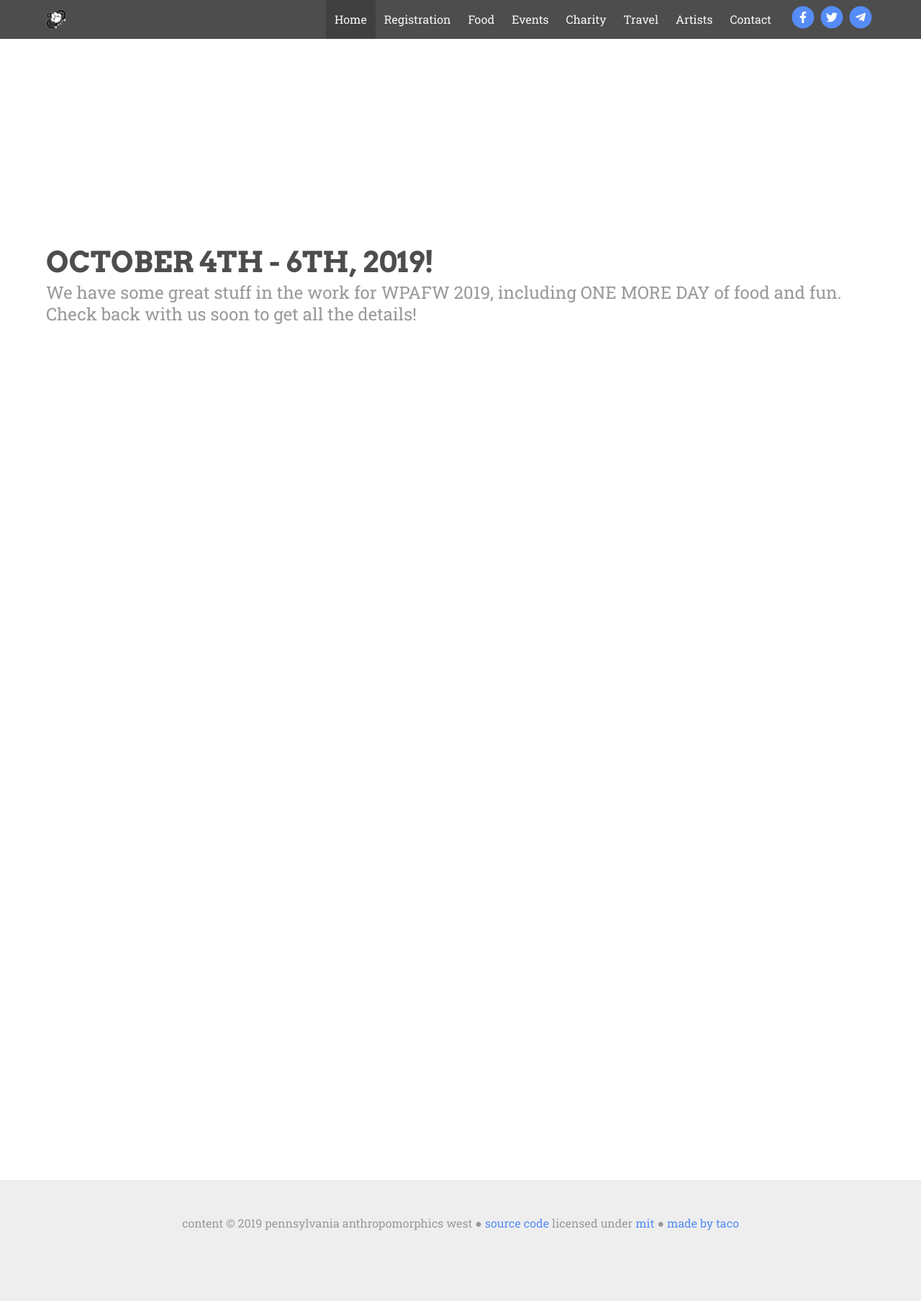
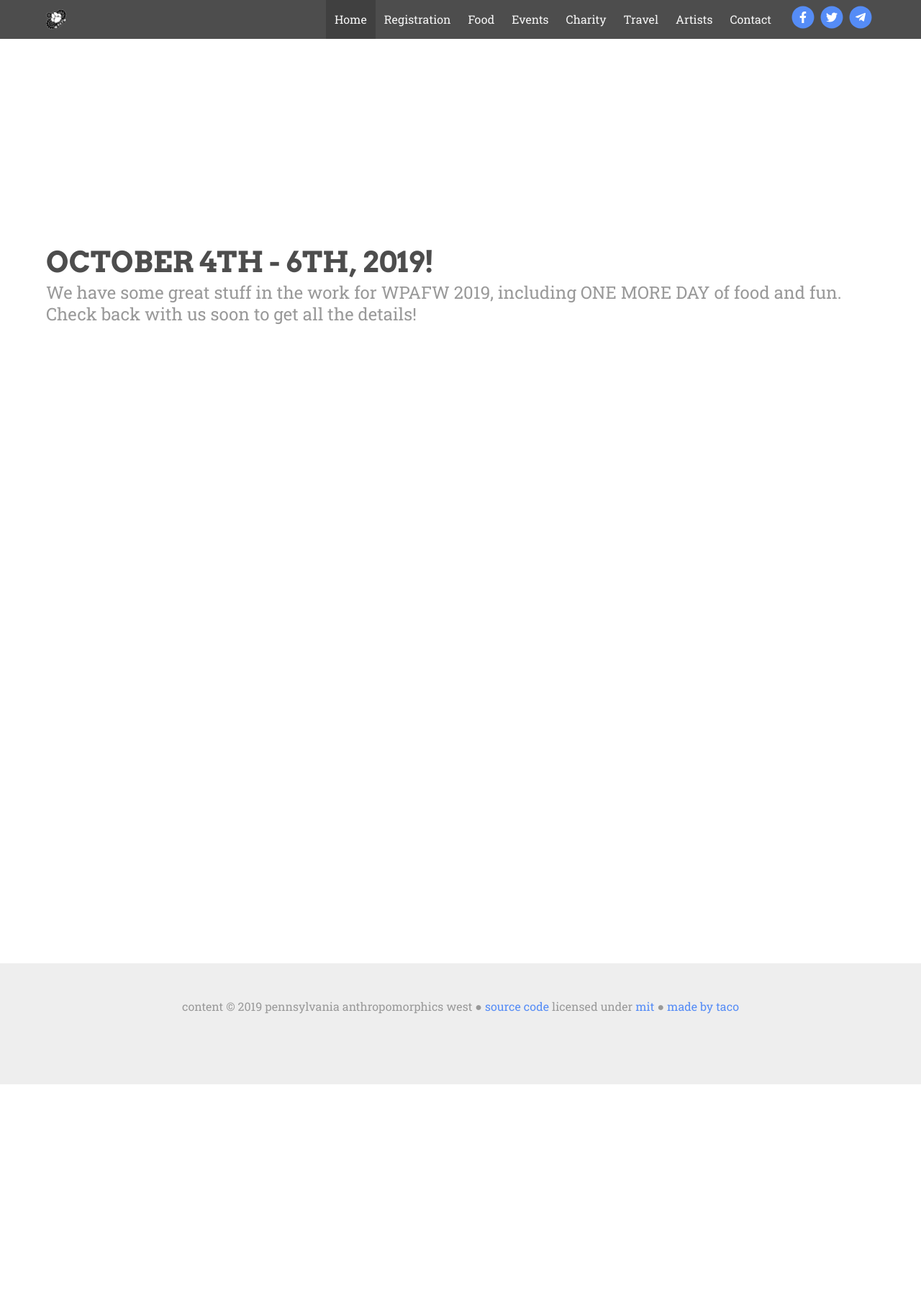
Before and after one commit to wpafw/wpafw.org, a Jekyll site: the page built from index.md, in a window 1280 px wide. Shown: the whole page at 72% size. Built offline with Jekyll 4.4.1, drawn with Linux system fonts in a browser that asks for light colours; nearby versions of some CDN libraries; after the commit the page ends 1506 px from its top, so only the background shows below that.

Commit message:
add demonic curse

```diff
--- a/_sass/layout.sass
+++ b/_sass/layout.sass
@@ -1,2 +1,2 @@
 #content
-  min-height: 100vh
+  min-height: 66.6vh
```
